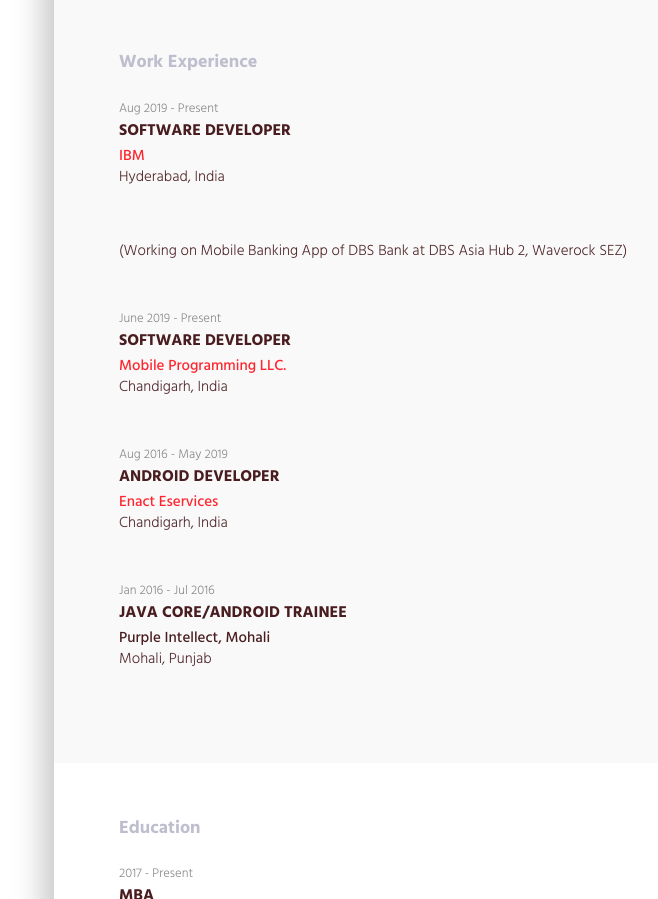
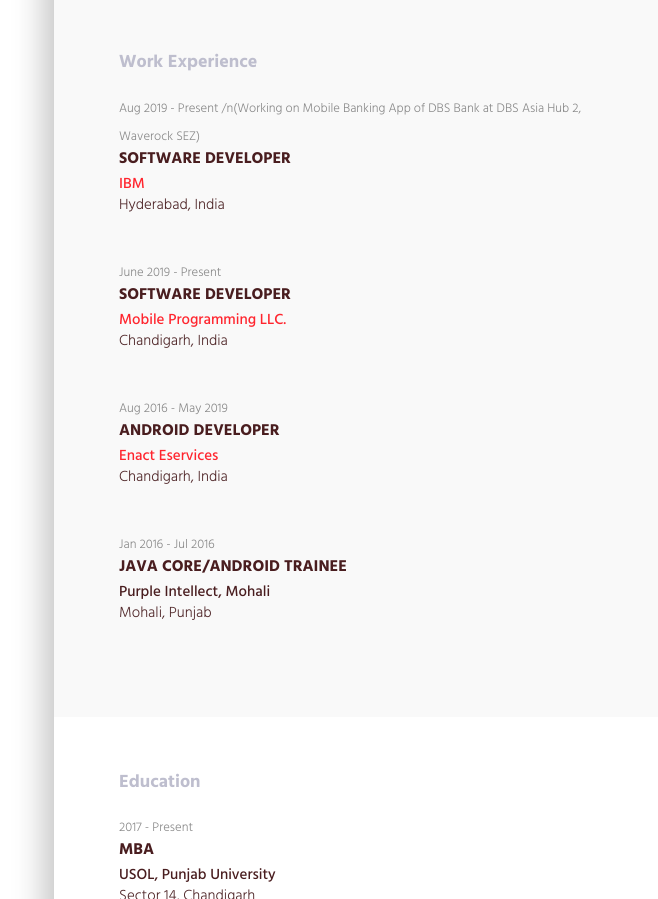
Before and after one commit to karanatwal/karanatwal.github.io, a plain HTML site: page index.html in a window 1280 px wide. Shown: the part 1577-2476 px from the top of the page, without its empty margins (586-1244 px from the left). Drawn offline with Linux system fonts and the light colour scheme.

Commit message:
Update index.html

```diff
--- a/index.html
+++ b/index.html
@@ -236,12 +236,11 @@
             <div class="col-md-12">
 
                 <div class="content-item">
-                    <small>Aug 2019 - Present</small>
+                    <small>Aug 2019 - Present /n(Working on Mobile Banking App of DBS Bank at DBS Asia Hub 2, Waverock SEZ)</small>
                     <h3>Software Developer</h3>
                     <h4><a href="https://www.ibm.com/in-en/" target="_blank">IBM</a></h4>
 
-                    <p>Hyderabad, India</p><br>
-                    <p>(Working on Mobile Banking App of DBS Bank at DBS Asia Hub 2, Waverock SEZ)</p>
+                    <p>Hyderabad, India</p>
                 </div>
 
                 <div class="content-item">
```
